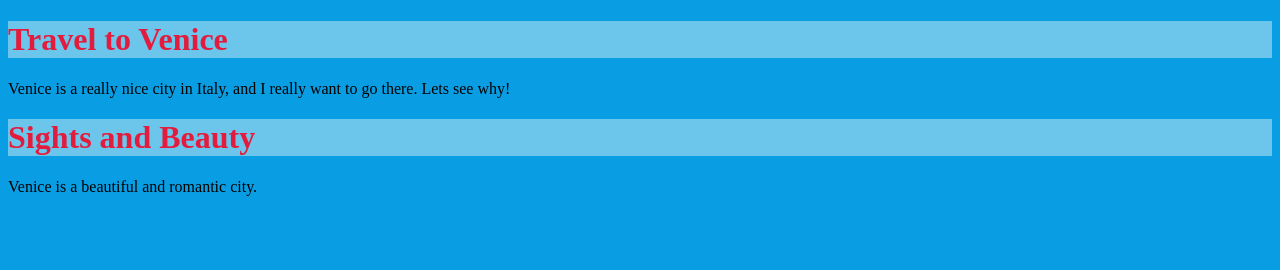
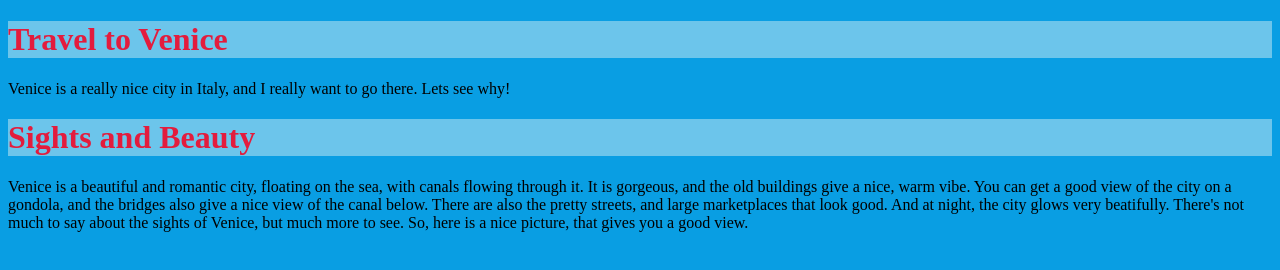
Before and after one commit to GitNodeMaster/GitNodeMaster.github.io, a plain HTML site: page index.html in a window 1280 px wide. Drawn offline with Linux system fonts and the light colour scheme.

Commit message:
Update index.html

```diff
--- a/index.html
+++ b/index.html
@@ -24,6 +24,9 @@
         <h1>Travel to Venice</h1>
         <p>Venice is a really nice city in Italy, and I really want to go there. Lets see why!</p>
         <h1>Sights and Beauty</h1>
-        <p>Venice is a beautiful and romantic city.</p>
+        <p>Venice is a beautiful and romantic city, floating on the sea, with canals flowing through it. It is gorgeous, and the old buildings
+        give a nice, warm vibe. You can get a good view of the city on a gondola, and the bridges also give a nice view of the canal below.
+        There are also the pretty streets, and large marketplaces that look good. And at night, the city glows very beatifully.
+        There's not much to say about the sights of Venice, but much more to see. So, here is a nice picture, that gives you a good view.</p>
     </body>
 </html>
```
